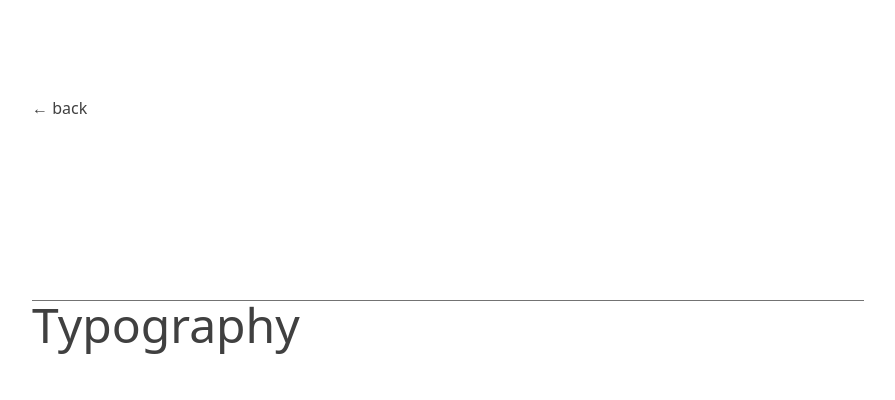
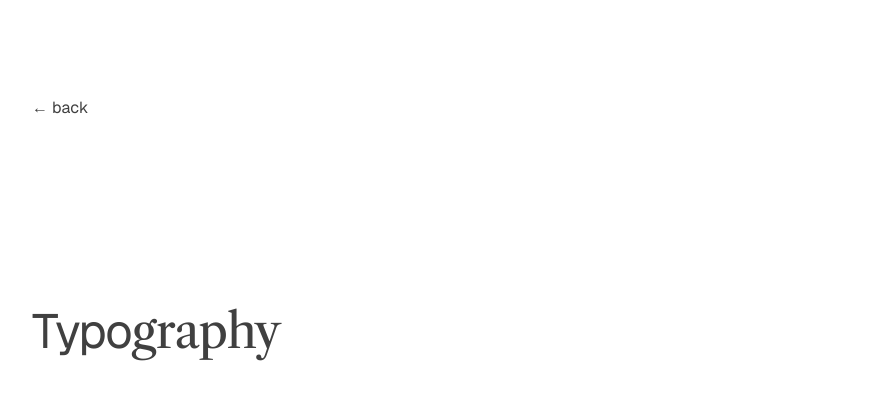
Before and after one commit to jdboachie/onj, a Next.js app: page /typography in a window 1280 px wide. Shown: the top 400 px of the page, without its empty margins (192-1087 px from the left). Built offline with nearby package versions, Linux system fonts and the light colour scheme.

Commit message:
fix: typography page and consistent header size

```diff
--- a/src/app/animations/page.tsx
+++ b/src/app/animations/page.tsx
@@ -16,7 +16,7 @@ function Animations() {
     </div>
     <div className="grid col-span-6">
       <h1
-        className={`text-3xl md:text-6xl tracking-tight`}
+        className={`text-3xl md:text-5xl tracking-tight`}
       >
         Animations
       </h1>
--- a/src/app/page.tsx
+++ b/src/app/page.tsx
@@ -18,7 +18,7 @@ export default function Home() {
       </div>
       <div className=" grid">
         <h1
-          className={`text-3xl md:text-4xl tracking-tight`}
+          className={`text-3xl md:text-5xl tracking-tight`}
           >
           Learning about web {' '}
           <span className={`italic ${librecaslontext.className}`}>craft</span>,
--- a/src/app/typography/page.tsx
+++ b/src/app/typography/page.tsx
@@ -1,24 +1,28 @@
+import { librecaslontext } from '@/lib/fonts'
 import Link from 'next/link'
 import React from 'react'
 
 function Animations() {
   return (
     <main
-    className="font-sans md:p-24 px-12 divide-y divide-neutral-500 max-w-5xl mx-auto grid grid-rows-3 grid-cols-6 gap-1 justify-content-start h-screen"
+    className="md:px-24 px-12 py-24 max-w-5xl mx-auto grid grid-rows-3 grid-cols-1 gap-2 md:gap-6 justify-content-start h-screen"
   >
     <div className="">
       <Link
         href={'/'}
-        className={`hover:text-neutral-950`}
+        className={`hover:text-neutral-950 dark:hover:text-white`}
         >
         &larr; back
       </Link>
     </div>
-    <h1
-      className={`text-3xl md:text-5xl grid col-span-6 font-sans`}
-    >
-      Typography
-    </h1>
+    <div className=" grid">
+      <h1
+        className={`text-3xl md:text-5xl tracking-tight`}
+      >
+        Typo
+        <span className={`italic ${librecaslontext.className}`}>graphy</span>
+      </h1>
+    </div>
   </main>
   )
 }
```
